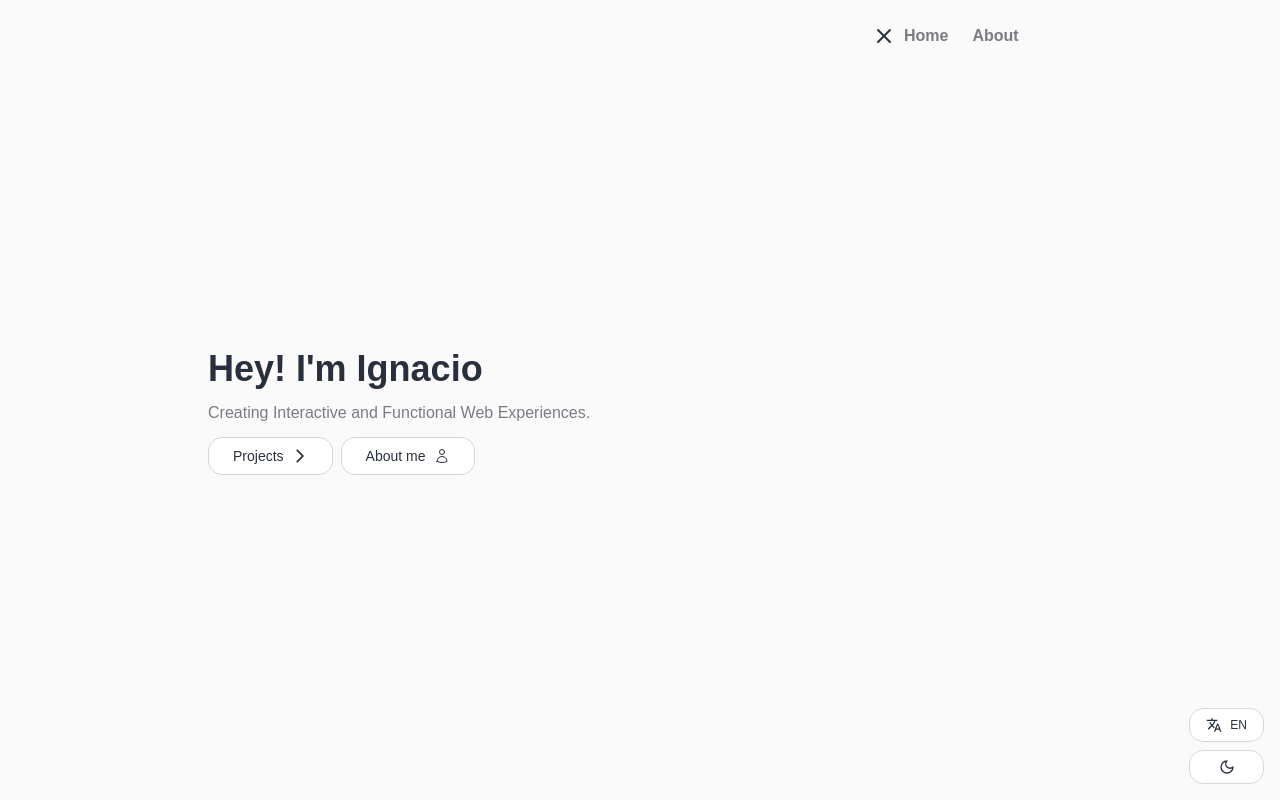
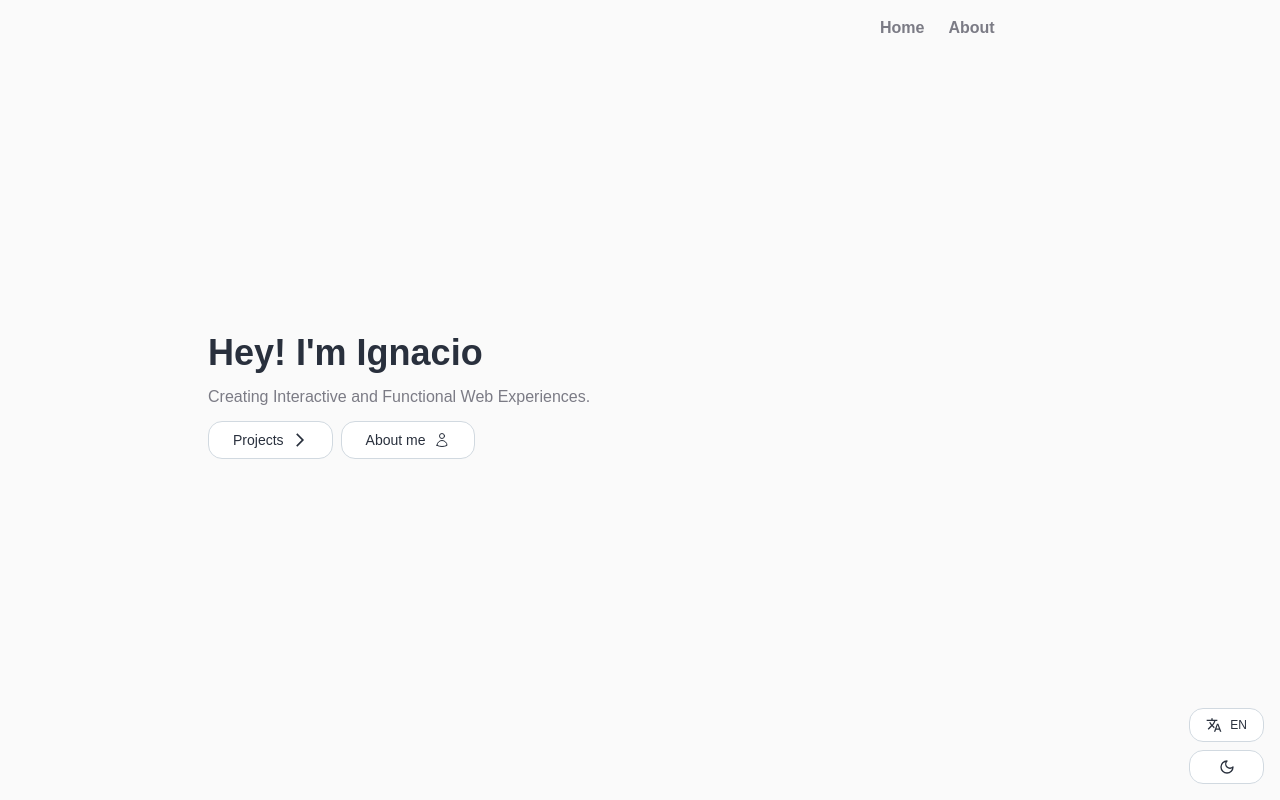
Before and after one commit to figueroaignacio/portfolio, a React (Vite) app: page / in a window 1280 px wide. Built offline with nearby package versions, Linux system fonts and the light colour scheme; a web font is replaced by a local one.

Commit message:
fix: remove a responsive error

```diff
--- a/src/components/Navbar.tsx
+++ b/src/components/Navbar.tsx
@@ -32,7 +32,8 @@ export function Navbar() {
           className={`absolute top-0 left-0 w-52 transition-transform bg-background md:bg-transparent min-h-dvh lg:min-h-0 duration-300 transform ${isOpen ? 'translate-x-0' : '-translate-x-full'} md:static md:flex md:items-center md:translate-x-0 md:h-auto z-30`}>
           <div className="flex justify-end p-2">
             <button onClick={toggleMenu}
-                    aria-label="Close menu">
+                    aria-label="Close menu"
+                    className="lg:hidden">
               <X />
             </button>
           </div>
```
